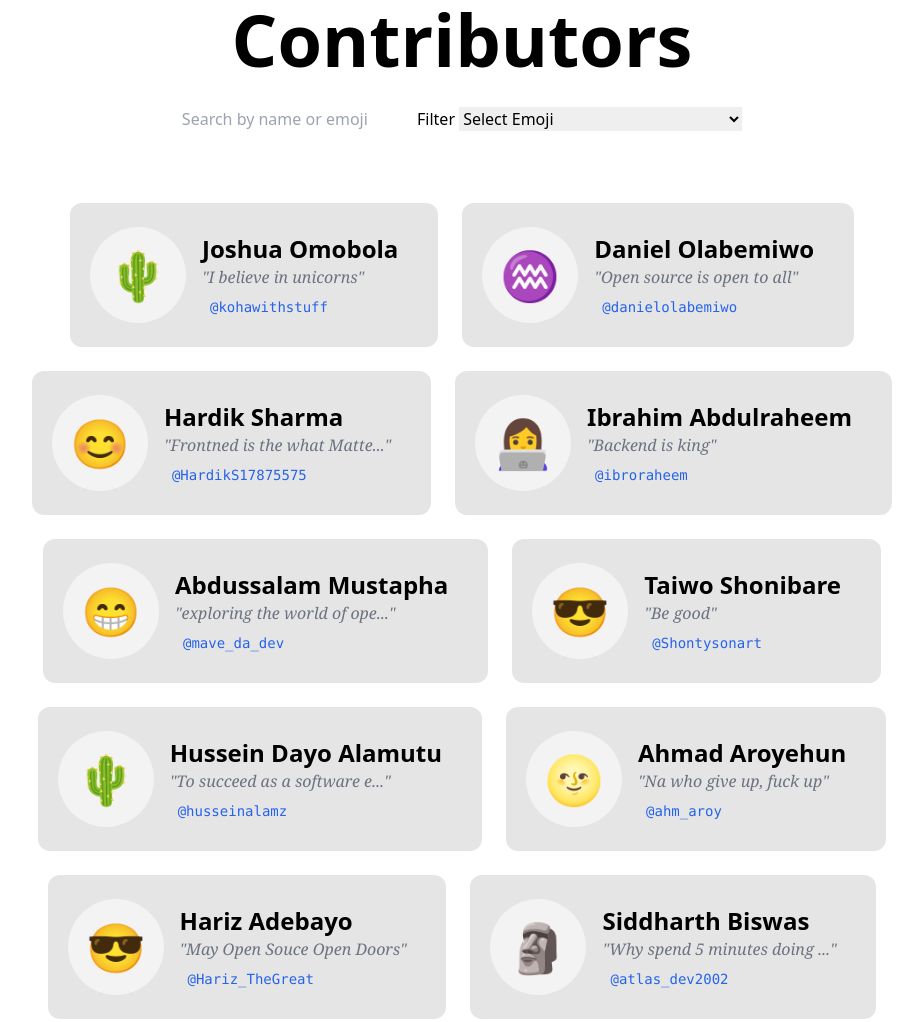
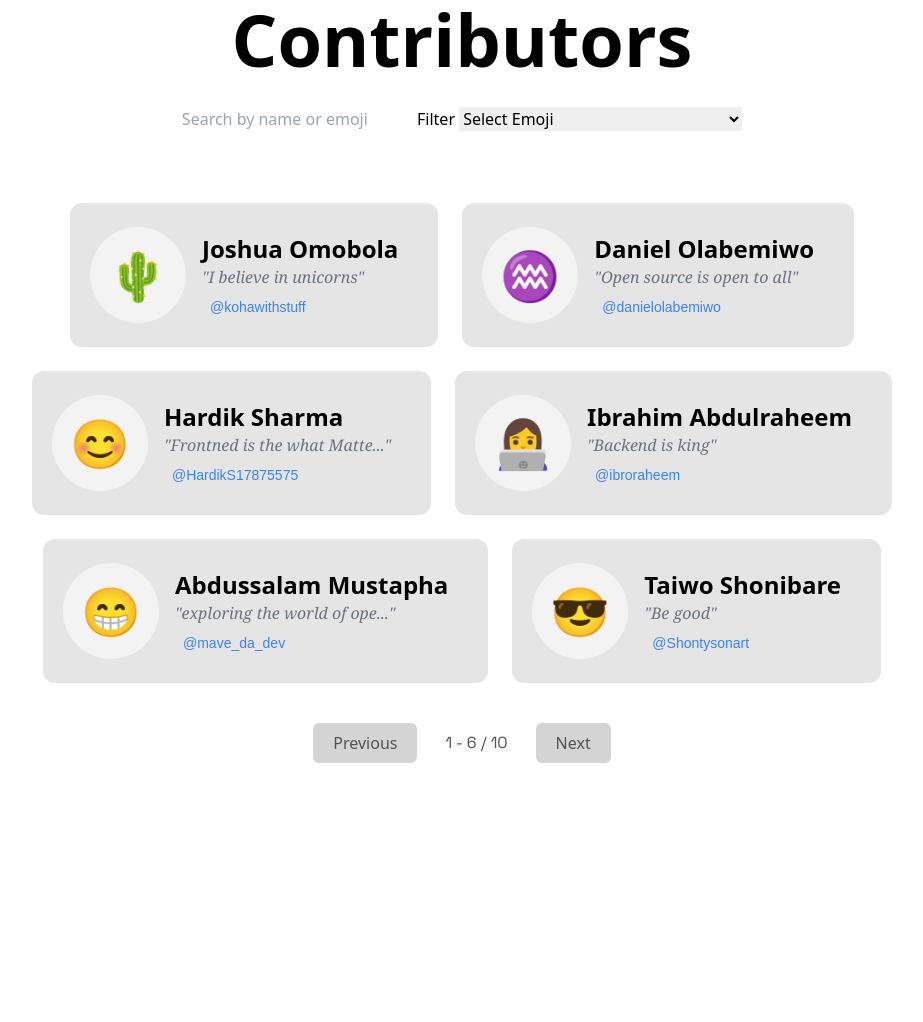
Before and after one commit to ossguild/Nametaker, a website built with Vite: page index.html in a window 1280 px wide. Shown: the part 761-1783 px from the top of the page, without its empty margins (178-1101 px from the left). Built offline with nearby package versions, Linux system fonts and the light colour scheme; a web font is replaced by a local one; what js-confetti would draw is missing.

Commit message:
Added the Pagination feature

```diff
--- a/index.html
+++ b/index.html
@@ -8,7 +8,7 @@
   </head>
   <body>
     <div id="app">
-      <header class="max-w-screen-2xl relative overflow-hidden w-full bg-black mx-auto rounded-3xl pt-4 pb-40">
+      <header class="max-w-screen-2xl relative overflow-hidden w-full bg-[radial-gradient(grey,black)] mx-auto pt-4 pb-40">
         <nav>
           <ul class="flex items-center justify-center text-2xl text-[#929292] gap-28 tracking-tighter">
             <li>Opensource</li>
@@ -58,6 +58,12 @@
 
         <!-- Contributors Card wrapper-->
         <div id="contributor-card-wrapper"></div>
+
+        <div class="pagination-bar flex gap-5 mx-auto w-fit h-10">
+          <button class="previous bg-neutral-300 text-neutral-600 rounded-md hover:bg-neutral-400 hover:text-black px-5 transition">Previous</button>
+          <div class="pages flex gap-2"></div>
+          <button class="next bg-neutral-300 text-neutral-600 rounded-md hover:bg-neutral-400 hover:text-black px-5 transition">Next</button>
+        </div>
       </section>
 
       <section>
--- /dev/null
+++ b/src/components/pagination.ts
@@ -0,0 +1,47 @@
+import { Contributor } from "../../types";
+import generateContributorCards from "./card.ts";
+
+const CARDS_PER_PAGE = 6;
+
+const pages = document.querySelector<HTMLDivElement>(".pages");
+const contributorCardWrapper = document.querySelector<HTMLDivElement>(
+  "#contributor-card-wrapper"
+);
+
+export default class Pagination {
+  private current: number;
+  private contributors: Contributor[];
+
+  constructor(contributors: Contributor[]) {
+    this.current = 0;
+    this.contributors = contributors;
+  }
+  getCurrentTable = (length: number): Contributor[] =>
+    this.contributors.slice(this.current, this.current + length);
+
+  previous = () => {
+    this.current = Math.max(0, this.current - CARDS_PER_PAGE);
+    this.render();
+  };
+  next = () => {
+    this.current = Math.min(
+      this.current + CARDS_PER_PAGE,
+      Math.floor((this.contributors.length - 1) / CARDS_PER_PAGE) * CARDS_PER_PAGE
+    );
+    this.render();
+  };
+
+  render = () => {
+    pages!.innerHTML = `<div class="p-2 font-grotesk text-neutral-600">
+      ${this.current + 1} - ${Math.min(
+      this.current + CARDS_PER_PAGE,
+      this.contributors.length
+    )} / ${this.contributors.length}
+    </div>`;
+    const contributorsCards = generateContributorCards(
+      this.getCurrentTable(CARDS_PER_PAGE)
+    );
+    contributorCardWrapper!.innerHTML = "";
+    contributorCardWrapper!.appendChild(contributorsCards);
+  };
+}
--- a/src/main.ts
+++ b/src/main.ts
@@ -1,8 +1,8 @@
 import "./styles/style.css";
 import contributors from "./contributors.ts";
 import JSConfetti from "js-confetti";
-import generateContributorCards from "./card.ts";
 import { Contributor } from "../types/index.ts";
+import Pagination from "./components/pagination.ts";
 
 document.addEventListener("DOMContentLoaded", function () {
   const jsConfetti = new JSConfetti();
@@ -12,16 +12,17 @@ document.addEventListener("DOMContentLoaded", function () {
   const filterButton = document.querySelector<HTMLButtonElement>(
     "#filter-contributors"
   );
-  const contributorCardWrapper = document.querySelector<HTMLDivElement>(
-    "#contributor-card-wrapper"
-  );
   const filterByEmojiSelect =
     document.querySelector<HTMLSelectElement>("#filter-by-emoji");
+  const previousBtn = document.querySelector<HTMLButtonElement>(".previous");
+  const nextBtn = document.querySelector<HTMLButtonElement>(".next");
 
   function renderContributors(contributors: Contributor[]) {
-    const contributorsCards = generateContributorCards(contributors);
-    contributorCardWrapper!.innerHTML = "";
-    contributorCardWrapper!.appendChild(contributorsCards);
+    const pagination = new Pagination(contributors);
+    pagination.render();
+
+    previousBtn?.addEventListener("click", pagination.previous);
+    nextBtn?.addEventListener("click", pagination.next);
   }
 
   // Event listener for the filter button
```
